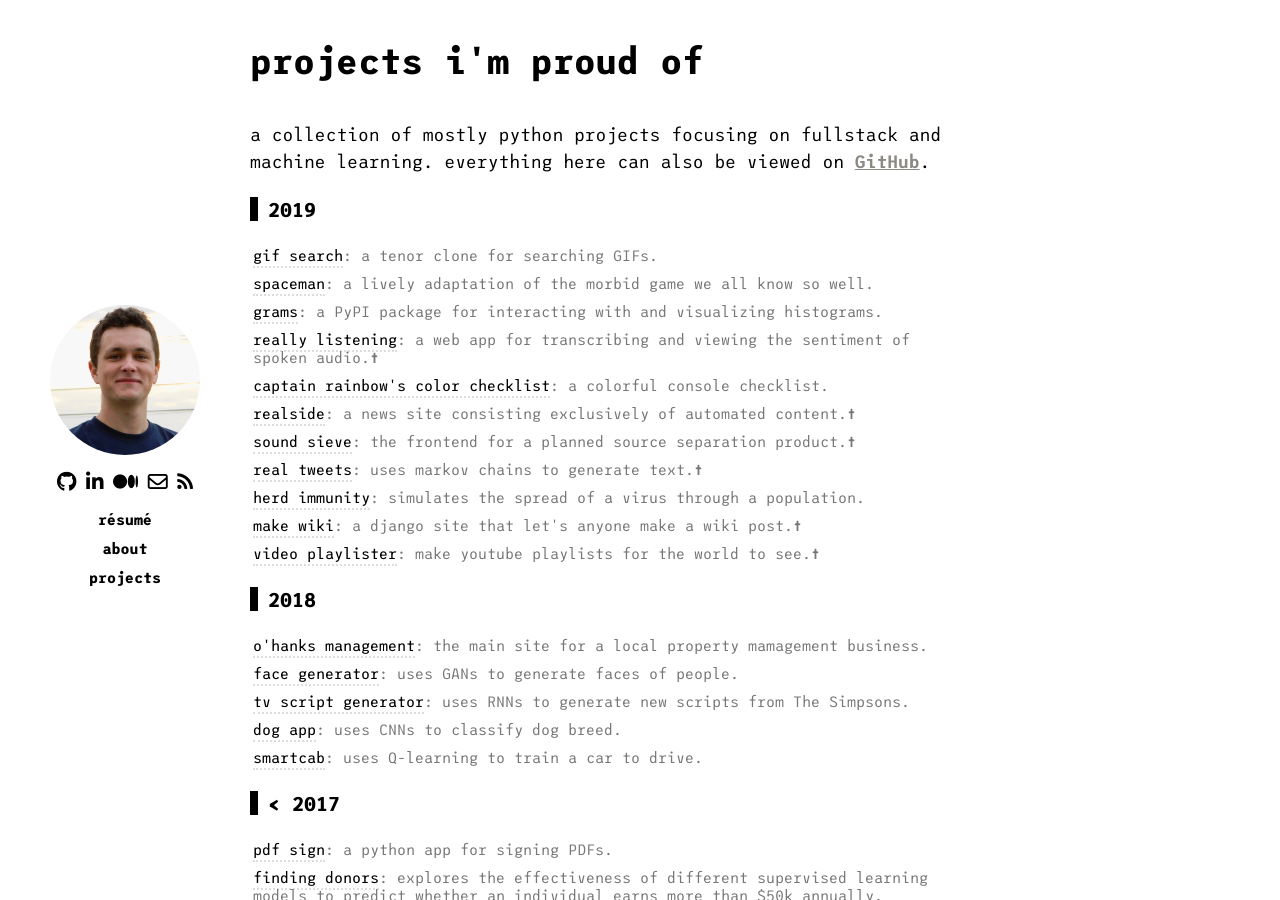
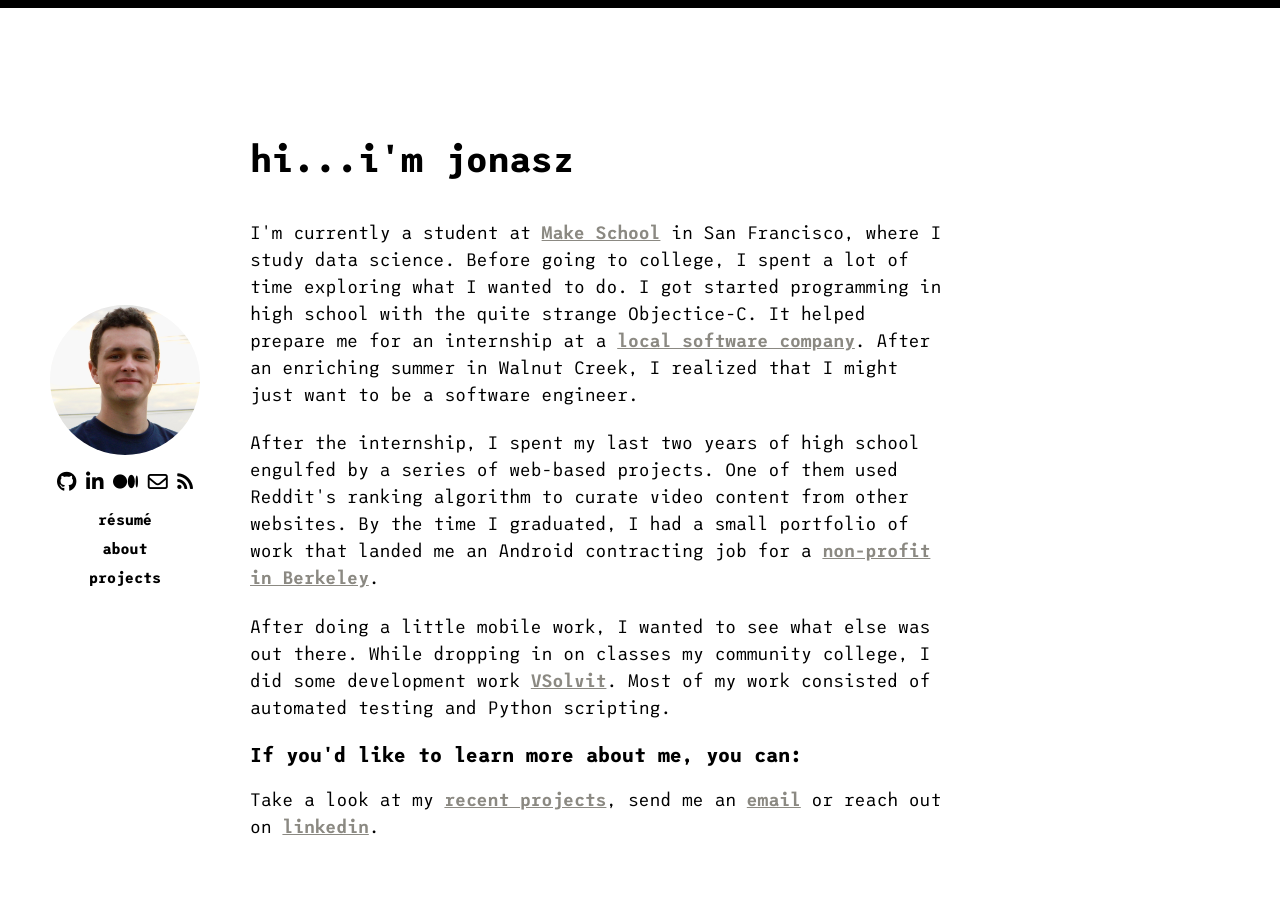
Before and after one commit to escofresco/escofresco.github.io, a Jekyll site: the page built from index.html, in a window 1280 px wide and 900 px high. Built offline with Jekyll 4.4.1, drawn with Linux system fonts in a browser that asks for light colours; nearby versions of some CDN libraries; some of the changed text lies outside the part shown.

Commit message:
more home content away

```diff
--- a/_layouts/layout.html
+++ b/_layouts/layout.html
@@ -1,6 +1,5 @@
 ---
 layout: layout
-title: "projects"
 ---
 <!DOCTYPE html>
 <html xmlns="http://www.w3.org/1999/xhtml" xml:lang="en" lang="en-us">
@@ -8,72 +7,9 @@ title: "projects"
 <body>
     {% include sidebar.html %}
 
-    <section class="content">
-        <br><br>
-        <h1>projects i'm proud of</h1>
-
-        <p>a collection of mostly python projects focusing on fullstack and machine learning. everything here can also be viewed on <a href="https://github.com/escofresco">GitHub</a>.</p>
-        <p>
-            <ul class="listing projects">
-                <h3 class="rainbow">2019</h3>
-                <li class="toggleIframe"><a>gif search</a>: a tenor clone for searching GIFs.
-                    <!-- Copy and Paste Me -->
-                  <iframe
-                    data-src="https://glitch.com/embed/#!/embed/escofresco-makeschool-fsp-gifsearch?path=.env&previewSize=100"
-                    title="escofresco-makeschool-fsp-gifsearch on Glitch"
-                    allow="geolocation; microphone; camera; midi; vr; encrypted-media"
-                    style="height: 420px; width: 100%; border: 0;">
-                  </iframe>
-                </li>
-                <li class="toggleIframe"><a>spaceman</a>: a lively adaptation of
-                    the morbid game we all know so well.
-                    <iframe height="400px" width="100%" data-src="https://repl.it/@JonaszKarwacki/spaceman?lite=true" scrolling="no" frameborder="no" SameSite="None" allowtransparency="true" allowfullscreen="true" samesandbox="allow-forms allow-pointer-lock allow-popups allow-same-origin allow-scripts allow-modals"></iframe>
-                </li>
-                <li><a target="_blank" href="https://pypi.org/project/grams/">grams</a>: a PyPI package for interacting with and visualizing histograms.</li>
-                <li><a target="_blank" href="https://reallylistening.herokuapp.com/">really listening</a>: a web app for transcribing and viewing the sentiment of spoken audio.<strong>†</strong></li>
-                <li class="toggleIframe"><a>captain rainbow's color checklist</a>: a colorful console checklist.
-                    <iframe height="400px" width="100%" data-src="https://repl.it/@JonaszKarwacki/makeschoolfspcaptainrainbowscolorchecklist?lite=true" scrolling="no" frameborder="no" allowtransparency="true" allowfullscreen="true" SameSite="None" sandbox="allow-forms allow-pointer-lock allow-popups allow-same-origin allow-scripts allow-modals"></iframe>
-                </li>
-                <li><a target="_blank" href="https://realside.herokuapp.com/">realside</a>: a news site consisting exclusively of automated content.<strong>†</strong></li>
-                <li><a target="_blank" href="https://soundsieve.herokuapp.com/">sound sieve</a>: the frontend for a planned source separation product.<strong>†</strong></li>
-                <li><a target="_blank" href="https://realtweets.herokuapp.com">real tweets</a>: uses markov chains to generate text.<strong>†</strong></li>
-                <li class="toggleIframe"><a>herd immunity</a>: simulates the spread
-                    of a virus through a population.
-                    <iframe height="400px" width="100%" data-src="https://repl.it/@JonaszKarwacki/makeschoolfspherdimmunitysimulation?lite=true" scrolling="no" SameSite="None" frameborder="no" allowtransparency="true" allowfullscreen="true" sandbox="allow-forms allow-pointer-lock allow-popups allow-same-origin allow-scripts allow-modals"></iframe>
-                </li>
-                <li><a target="_blank" href="https://make-wiki.herokuapp.com/">make wiki</a>: a django site that let's anyone make a wiki post.<strong>†</strong></li>
-                <li><a target="_blank" href="https://videoplaylister.herokuapp.com/">video playlister</a>: make youtube playlists for the world to see.<strong>†</strong></li>
-
-                <h3 class="rainbow">2018</h3>
-                <li><a target="_blank" href="https://ohanksmanagement.com/">o'hanks management</a>: the main site for a local property mamagement business.</li>
-                <li><a target="_blank" href="https://github.com/escofresco/DLND-face-generation/blob/master/dlnd_face_generation.ipynb">face generator</a>: uses GANs to generate faces of people.</li>
-                <li><a target="_blank" href="https://github.com/escofresco/DLND-tv-script-generation/blob/master/dlnd_tv_script_generation.ipynb">tv script generator</a>: uses RNNs to generate new scripts from The Simpsons.</li>
-                <li><a target="_blank" href="https://github.com/escofresco/DLND-dog-project/blob/master/dog_app.ipynb">dog app</a>: uses CNNs to classify dog breed.</li>
-                <li><a target="_blank" href="https://github.com/escofresco/MLND-smartcab/blob/master/smartcab.ipynb">smartcab</a>: uses Q-learning to train a car to drive.</li>
-
-                <h3 class="rainbow">&lt; 2017</h3>
-                <li><a target="_blank" href="https://github.com/escofresco/pdf-sign">pdf sign</a>: a python app for signing PDFs.</a></li>
-                <li><a target="_blank" href="https://github.com/escofresco/finding_donors/blob/master/finding_donors.ipynb">finding donors</a>: explores the effectiveness of different supervised learning models to predict whether an individual earns more than $50k annually.</a></li>
-            </ul>
-        </p>
-
-    </section>
-
-    <!-- POSTS -->
+    <div class="top-line"></div>
+    <br><br>
     {{ content }}
-
-    <section class="content">
-        <div class="footer">
-            <section class="thanks">
-                <span>thanks for visiting!</span>
-                <span><a href="#" class="heart" aria-hidden="true">🥳</a></span>
-            </section>
-            <section class="twitter">
-                <span><strong>†</strong>please allow up to 45 seconds for app to wake up.</span>
-                <span><a href="#" class="heart" aria-hidden="true"></a></span>
-            </section>
-        </div>
-    </section>
 </body>
 
 </html>
```
